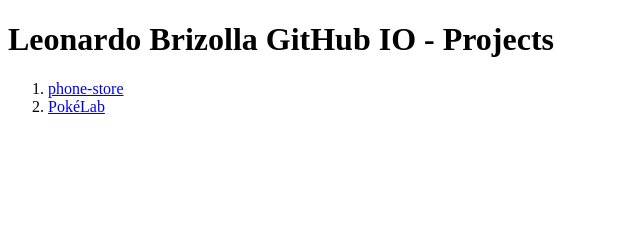
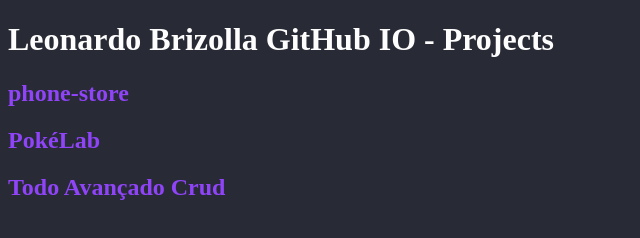
Before and after one commit to LeonardoBrizolla/LeonardoBrizolla.github.io, a plain HTML site: page index.html in a window 1280 px wide. Shown: the whole page, without its empty margins (0-640 px from the left). Drawn offline with Linux system fonts and the light colour scheme.

Commit message:
Update Github pages

```diff
--- /dev/null
+++ b/css/styles.css
@@ -0,0 +1,12 @@
+body {
+  background-color: #282a36;
+}
+
+h1  {
+  color: #FDFDFD;
+}
+
+a {
+  color: #8f44f8;
+  text-decoration: none;
+}
--- a/index.html
+++ b/index.html
@@ -5,18 +5,24 @@
     <meta http-equiv="X-UA-Compatible" content="IE=edge" />
     <meta name="viewport" content="width=device-width, initial-scale=1.0" />
     <title>Document</title>
+    <!-- CSS -->
+    <link rel="stylesheet" href="css/styles.css">
   </head>
   <body>
     <h1>Leonardo Brizolla GitHub IO - Projects</h1>
-    <ol>
-      <li>
-        <a href="https://leonardobrizolla.github.io/phone-store/"
-          >phone-store
-        </a>
-      </li>
-      <li>
-        <a href="https://leonardobrizolla.github.io/pokelab/">PokéLab </a>
-      </li>
-    </ol>
+
+    <h2>
+      <a href="https://leonardobrizolla.github.io/phone-store/">phone-store </a>
+    </h2>
+
+    <h2>
+      <a href="https://leonardobrizolla.github.io/pokelab/">PokéLab</a>
+    </h2>
+
+    <h2>
+      <a href="https://leonardobrizolla.github.io/todo-avancado-crud/"
+        >Todo Avançado Crud</a
+      >
+    </h2>
   </body>
 </html>
```
